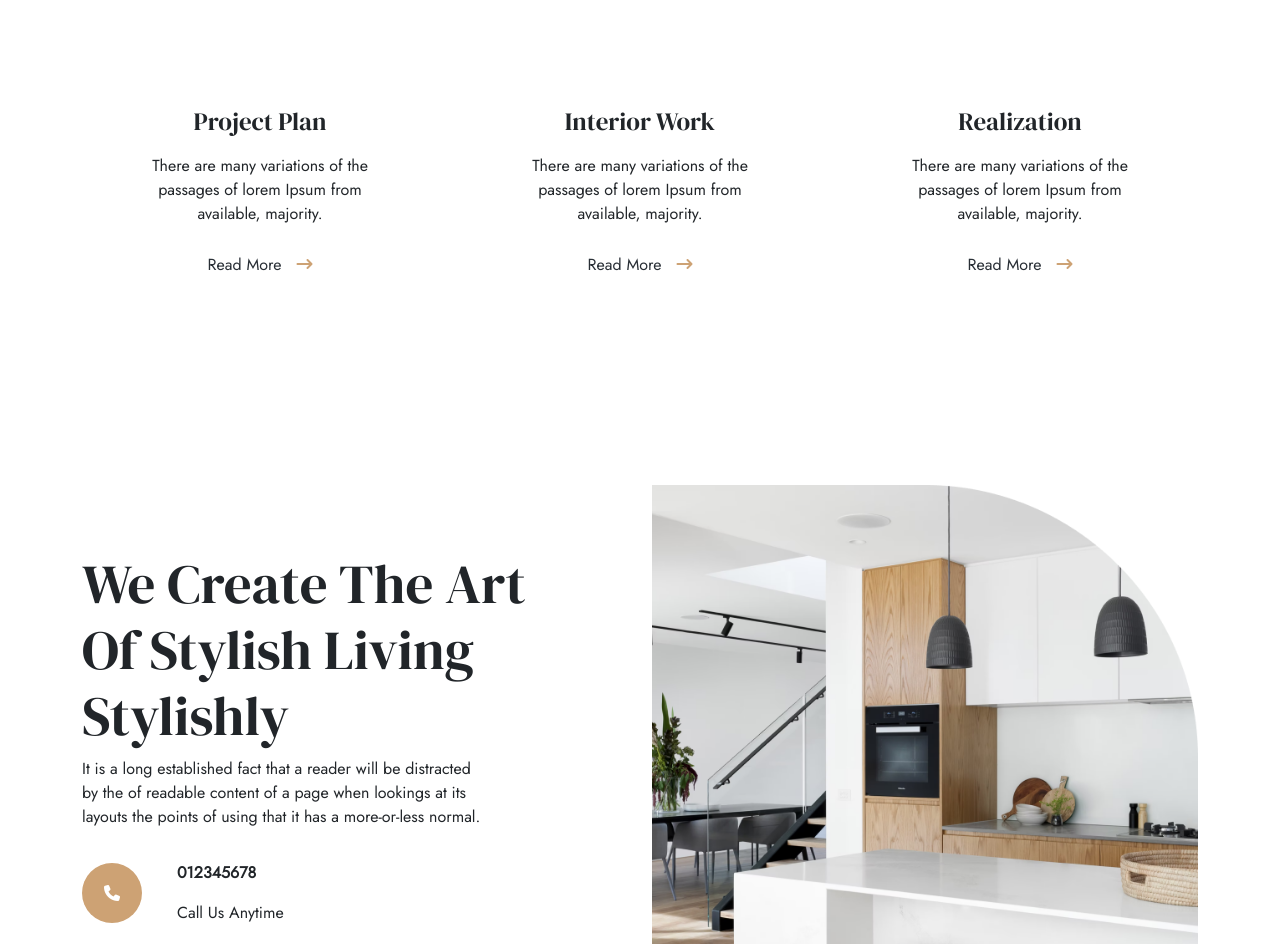
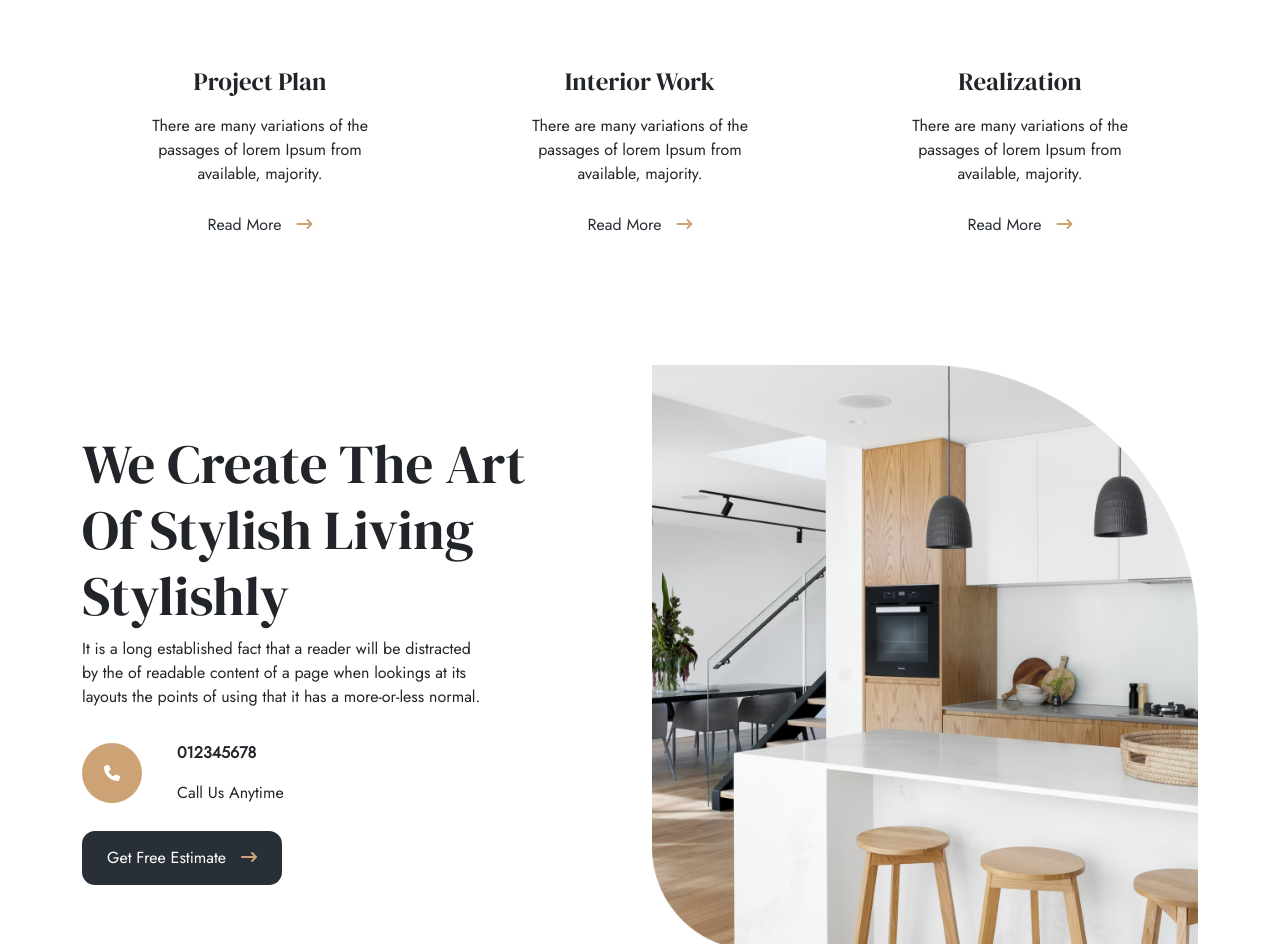
Before and after one commit to libinvbaby/interno, a plain HTML site: page index.html in a window 1280 px wide. Shown: the part 822-1766 px from the top of the page. Drawn offline with nearby package versions, Linux system fonts and the light colour scheme.

Commit message:
updated padding for laptop screens

```diff
--- a/style.css
+++ b/style.css
@@ -23,7 +23,7 @@ p,a{
 
 }
 .py-100{
-    padding:100px 0px;
+    padding:60px 0px;
 }
 .py-60{
     padding:60px 0px;
```
